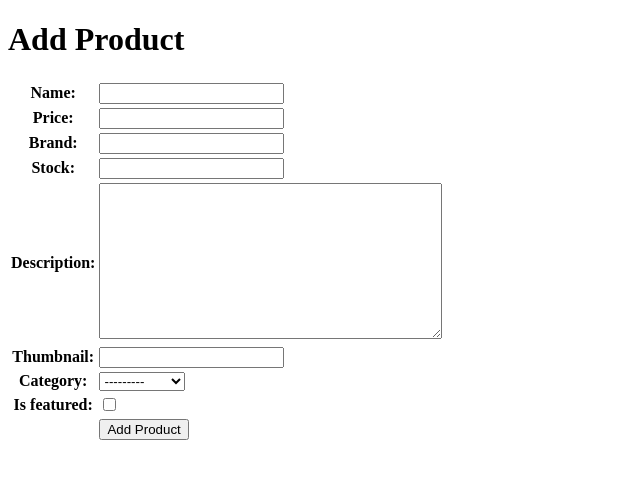
After one commit to kamali-pirade/garuda-gear, a Django app: page /add-product/ in a window 1280 px wide. The commit adds this page. Shown: the top 479 px of the page, without its empty margins (0-640 px from the left). Run offline with Django 5.2, Linux system fonts and the light colour scheme.

Commit message:
Tugas 3 Selesai

```diff
--- a/garuda_gear/settings.py
+++ b/garuda_gear/settings.py
@@ -60,7 +60,7 @@ ROOT_URLCONF = 'garuda_gear.urls'
 TEMPLATES = [
     {
         'BACKEND': 'django.template.backends.django.DjangoTemplates',
-        'DIRS': [],
+        'DIRS': [BASE_DIR / 'templates'],
         'APP_DIRS': True,
         'OPTIONS': {
             'context_processors': [
--- /dev/null
+++ b/main/forms.py
@@ -0,0 +1,16 @@
+from django.forms import ModelForm
+from main.models import Product
+
+class ProductForm(ModelForm):
+    class Meta:
+        model = Product
+        fields = [
+            "name",
+            "price",
+            "brand",
+            "stock",
+            "description",
+            "thumbnail",
+            "category",
+            "is_featured",
+        ]
--- a/main/models.py
+++ b/main/models.py
@@ -1,22 +1,22 @@
 import uuid
 from django.db import models
 
-class News(models.Model):
+class Product(models.Model):
     CATEGORY_CHOICES = [
-        ('transfer', 'Transfer'),
-        ('update', 'Update'),
-        ('exclusive', 'Exclusive'),
-        ('match', 'Match'),
-        ('rumor', 'Rumor'),
-        ('analysis', 'Analysis'),
+        ('top', 'Top'),
+        ('bottom', 'Bottom'),
+        ('socks', 'Socks'),
+        ('shoes', 'Shoes'),
+        ('equipment', 'Equipment'),
+        ('other', 'Other'),
     ]
 
     # Fitur wajib
     name = models.CharField(max_length=255)
     price = models.IntegerField()
     description = models.TextField()
-    thumbnail = models.URLField()
-    category = models.CharField(max_length=100)
+    thumbnail = models.URLField(null=True, blank=True)
+    category = models.CharField(max_length=100, choices=CATEGORY_CHOICES)
     is_featured = models.BooleanField(default=False)
 
     # Fitur tambahan untuk Garuda Gear
@@ -25,11 +25,3 @@ class News(models.Model):
 
     def __str__(self):
         return self.name
-
-    @property
-    def is_news_hot(self):
-        return self.news_views > 20
-
-    def increment_views(self):
-        self.news_views += 1
-        self.save()
--- /dev/null
+++ b/main/templates/add_product.html
@@ -0,0 +1,17 @@
+{% extends 'base.html' %} {% block content %}
+<h1>Add Product</h1>
+
+<form method="POST">
+  {% csrf_token %}
+  <table>
+    {{ form.as_table }}
+    <tr>
+      <td></td>
+      <td>
+        <input type="submit" value="Add Product" />
+      </td>
+    </tr>
+  </table>
+</form>
+
+{% endblock %}
--- a/main/urls.py
+++ b/main/urls.py
@@ -1,8 +1,14 @@
 from django.urls import path
-from main.views import show_main
+from main.views import show_main, show_xml, add_product, show_product, show_json, show_xml_by_id, show_json_by_id
 
 app_name = 'main'
 
 urlpatterns = [
     path('', show_main, name='show_main'),
+    path('add-product/', add_product , name='add_product'),
+    path('product/<int:id>/', show_product, name='show_product'),
+    path('xml/', show_xml, name='show_xml'),
+    path('json/', show_json, name='show_json'),
+    path('xml/<int:id>/', show_xml_by_id, name='show_xml_by_id'),
+    path('json/<int:id>/', show_json_by_id, name='show_json_by_id'),
 ]
--- a/main/views.py
+++ b/main/views.py
@@ -1,10 +1,61 @@
-from django.shortcuts import render
+from django.shortcuts import render, redirect, get_object_or_404
+from django.core import serializers
+from django.http import HttpResponse
+from .models import Product
+from .forms import ProductForm
 
 def show_main(request):
+    products = Product.objects.all()
+
     context = {
         'app_name' : 'Garuda Gear',
         'name': 'Lessyarta Kamali Sopamena Pirade',
-        'class': 'PBP C'
+        'class': 'PBP C',
+        'products': products
     }
 
     return render(request, "main.html", context)
+
+def add_product(request):
+    form = ProductForm(request.POST or None)
+
+    if form.is_valid() and request.method == "POST":
+        form.save()
+        return redirect('main:show_main')
+
+    context = {'form': form}
+    return render(request, "add_product.html", context)
+
+def show_product(request, id):
+    product = get_object_or_404(Product, pk=id)
+    context = {
+        'product': product
+    }
+
+    return render(request, "product_detail.html", context)
+
+def show_xml(request):
+    product_list = Product.objects.all()
+    xml_data = serializers.serialize("xml", product_list)
+    return HttpResponse(xml_data, content_type="application/xml")
+
+def show_json(request):
+    product_list = Product.objects.all()
+    json_data = serializers.serialize("json", product_list)
+    return HttpResponse(json_data, content_type="application/json")
+
+def show_xml_by_id(request, news_id):
+    try:
+        product_item = Product.objects.filter(pk=news_id)
+        xml_data = serializers.serialize("xml", product_item)
+        return HttpResponse(xml_data, content_type="application/xml")
+    except Product.DoesNotExist:
+        return HttpResponse(status=404)
+
+def show_json_by_id(request, news_id):
+    try:
+        product_item = Product.objects.get(pk=news_id)
+        json_data = serializers.serialize("json", [product_item])
+        return HttpResponse(json_data, content_type="application/json")
+    except Product.DoesNotExist:
+        return HttpResponse(status=404)
--- /dev/null
+++ b/templates/base.html
@@ -0,0 +1,13 @@
+{% load static %}
+<!DOCTYPE html>
+<html lang="en">
+  <head>
+    <meta charset="UTF-8" />
+    <meta name="viewport" content="width=device-width, initial-scale=1.0" />
+    {% block meta %} {% endblock meta %}
+  </head>
+
+  <body>
+    {% block content %} {% endblock content %}
+  </body>
+</html>
```
Also changed, not shown: main/templates/main.html (+48 -13 lines), main/templates/product_detail.html (added, +26 -0 lines), main/migrations/0002_rename_news_product.py (added), main/migrations/0003_alter_product_category_alter_product_thumbnail.py (added).
